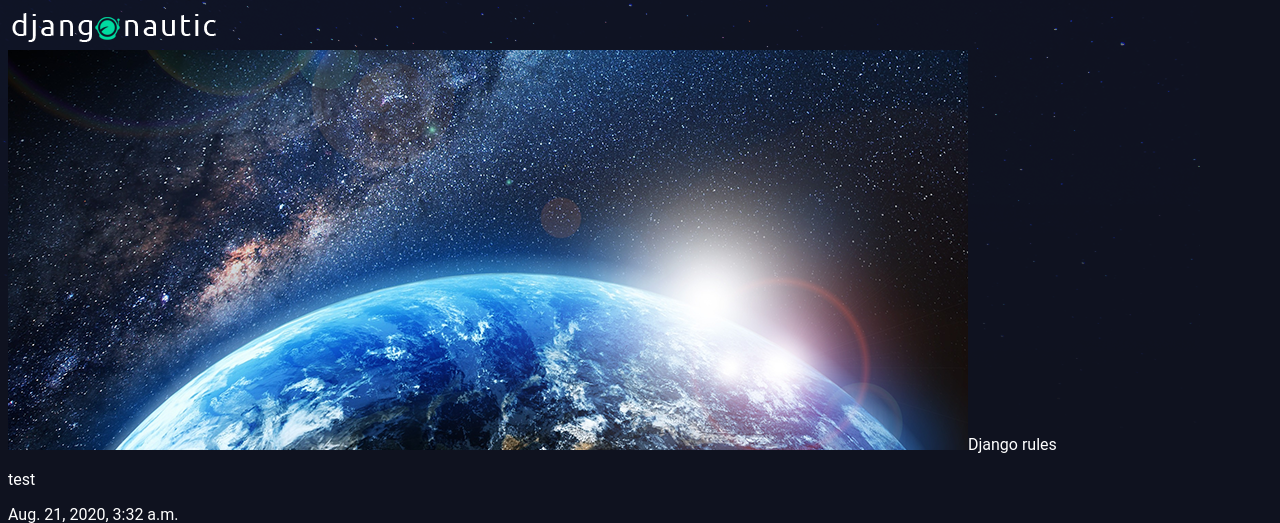
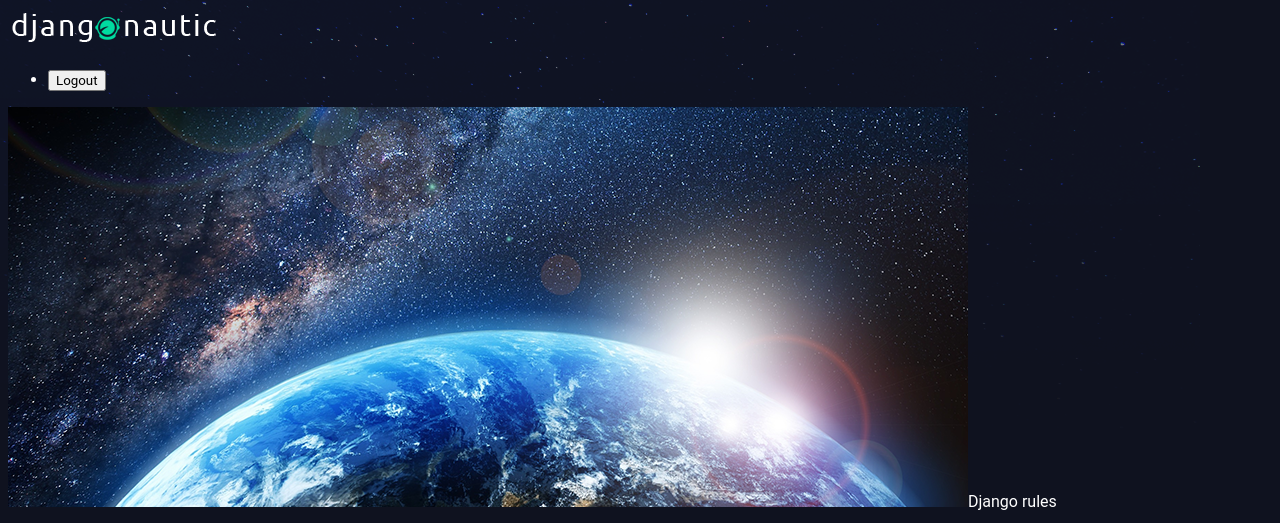
Before and after one commit to bradsimpson213/django-project, a Django app: a page that uses djangonautic/templates/base_layout.html in a window 1280 px wide. Shown: the top 523 px of the page. Run offline with Django 3.2, Linux system fonts and the light colour scheme; data comes from the database, SQL or seed files in the repository; both versions use the stored data as it was after the commit.

Commit message:
set up logout button

```diff
--- a/djangonautic/accounts/urls.py
+++ b/djangonautic/accounts/urls.py
@@ -6,4 +6,5 @@ app_name = 'accounts'
 urlpatterns = [
     url(r'^signup/$', views.signup_view, name="signup"),
     url(r'^login/$', views.login_view, name="login"),
+    url(r'^logout/$', views.logout_view, name="logout"),
 ]
--- a/djangonautic/templates/base_layout.html
+++ b/djangonautic/templates/base_layout.html
@@ -10,7 +10,17 @@
     </head>
     <body>
         <div class="wrapper">
-            <hi><a href="{% url 'articles:list' %}"><img src="{% static 'logo.png' %}" /></a></hi>
+            <h1><a href="{% url 'articles:list' %}"><img src="{% static 'logo.png' %}" /></a></h1>
+            <nav>
+                <ul>
+                    <li>
+                        <form class="logout-link" action="{% url 'accounts:logout' %}" method="POST">
+                            {% csrf_token %}
+                            <button type="submit">Logout</button>
+                        </form>
+                    </li>
+                </ul>
+            </nav>
             {% block content %}
             {% endblock %}
         </div>
```
Also changed, not shown: djangonautic/accounts/views.py (+7 -1 lines), djangonautic/db.sqlite3.
